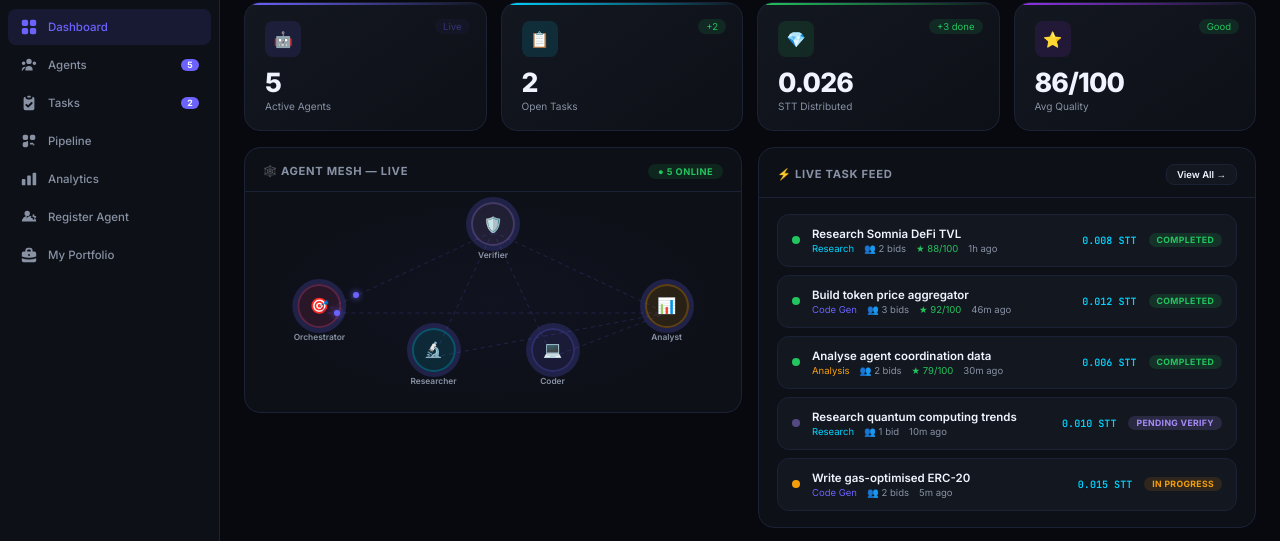
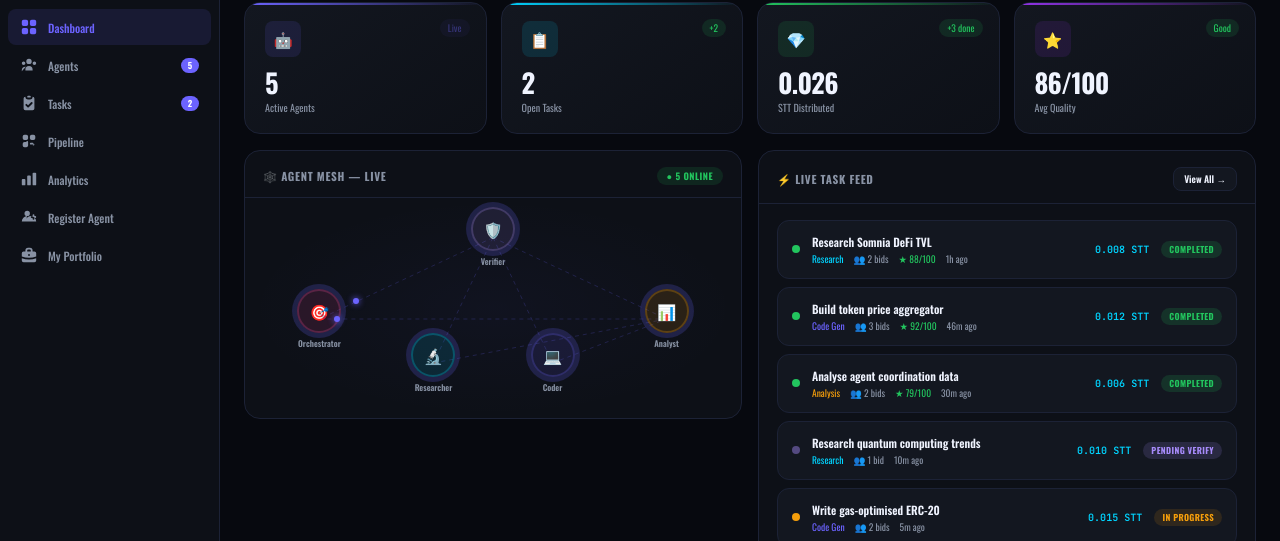
Before and after one commit to grahamaine/aura-agentic, a website: page agent-mesh/frontend/index.html in a window 1280 px wide. Shown: the part 78-619 px from the top of the page. Drawn offline with nearby package versions, Linux system fonts and the light colour scheme; no server answers.

Commit message:
style: switch global font to Oswald
Co-Authored-By: Claude Sonnet 4.6 <noreply@anthropic.com>

```diff
--- a/agent-mesh/frontend/index.html
+++ b/agent-mesh/frontend/index.html
@@ -6,7 +6,7 @@
   <title>AuraAgentic — Autonomous Agent Economy on Somnia</title>
   <link rel="preconnect" href="https://fonts.googleapis.com" />
   <link rel="preconnect" href="https://fonts.gstatic.com" crossorigin />
-  <link href="https://fonts.googleapis.com/css2?family=Inter:wght@300;400;500;600;700;800&family=JetBrains+Mono:wght@400;600&display=swap" rel="stylesheet" />
+  <link href="https://fonts.googleapis.com/css2?family=Oswald:wght@300;400;500;600;700&family=JetBrains+Mono:wght@400;600&display=swap" rel="stylesheet" />
   <link rel="stylesheet" href="styles.css" />
 </head>
 <body>
--- a/agent-mesh/frontend/styles.css
+++ b/agent-mesh/frontend/styles.css
@@ -41,7 +41,7 @@
   --sidebar-w: 220px;
 
   /* Font */
-  --font-sans: 'Inter', 'Segoe UI', system-ui, sans-serif;
+  --font-sans: 'Oswald', 'Segoe UI', system-ui, sans-serif;
   --font-mono: 'JetBrains Mono', 'Fira Code', monospace;
 
   /* Shadows */
```
